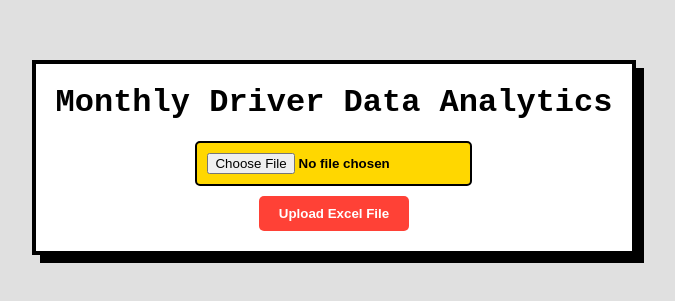
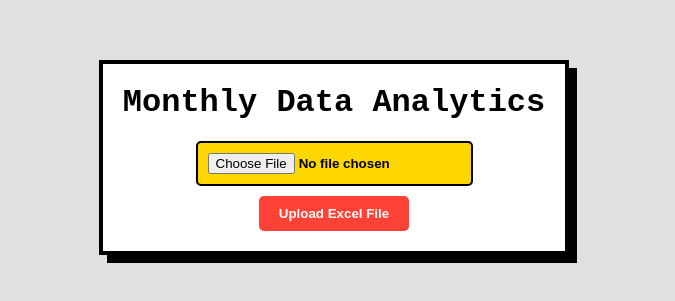
Before and after one commit to sathvikbennihalli/analytics-frontend, a React (Create React App) app: page / in a window 1280 px wide. Shown: the part 243-544 px from the top of the page, without its empty margins (306-981 px from the left). Built offline with nearby package versions, Linux system fonts and the light colour scheme.

Commit message:
env file updated

```diff
--- a/src/App.js
+++ b/src/App.js
@@ -5,7 +5,7 @@ import "./App.css"; // Ensure to have styles imported
 const App = () => {
   return (
     <div className="app-container">
-      <h1>Monthly Driver Data Analytics</h1>
+      <h1>Monthly Data Analytics</h1>
       <FileUpload />
     </div>
   );
--- a/src/components/FileUpload.js
+++ b/src/components/FileUpload.js
@@ -19,10 +19,13 @@ const FileUpload = () => {
     formData.append("file", file);
 
     try {
-      const response = await fetch("http://localhost:3001/upload", {
-        method: "POST",
-        body: formData,
-      });
+      const response = await fetch(
+        `${process.env.REACT_APP_BACKEND_URL}/upload`,
+        {
+          method: "POST",
+          body: formData,
+        }
+      );
 
       if (response.ok) {
         setMessage("File uploaded successfully.");
```
Also changed, not shown: 1 other file (tests, documents, lock files or other folders).
